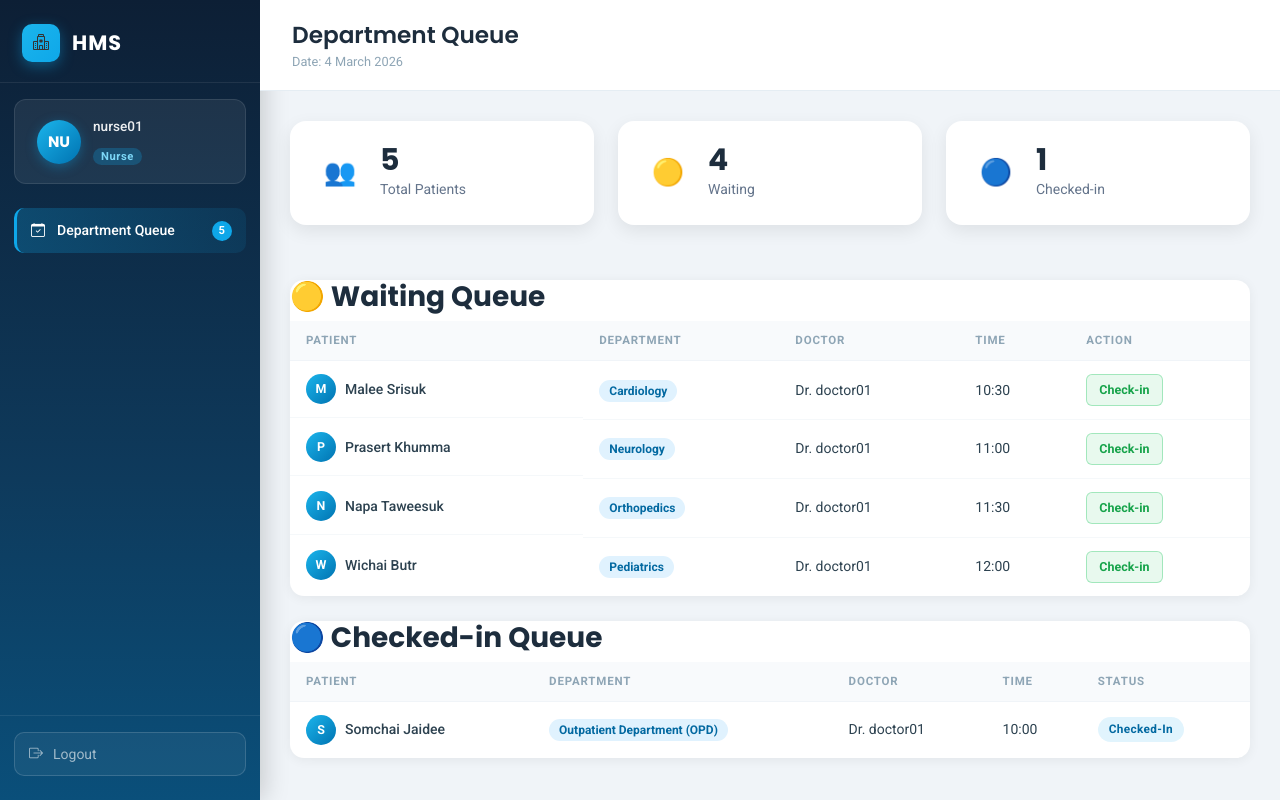
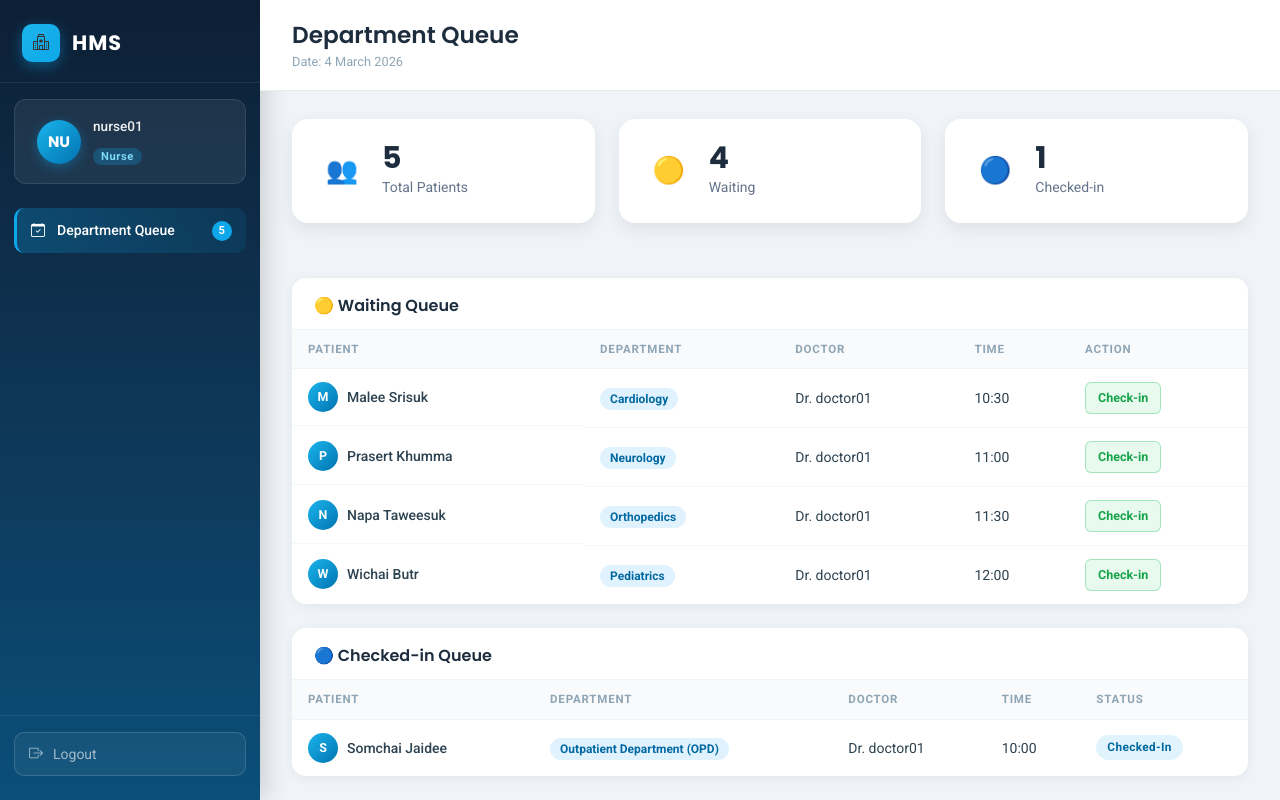
Before and after one commit to phongraphi998/hospitalweb, an Angular app: page /nurse in a window 1280 px wide. Built offline with nearby package versions, Linux system fonts and the light colour scheme.

Commit message:
add nurse feature

```diff
--- a/src/app/features/nurse/nurse.component.css
+++ b/src/app/features/nurse/nurse.component.css
@@ -329,6 +329,16 @@
 }
 
 /* ══════════════════════════════════
+   Queues Container
+══════════════════════════════════ */
+.dd-queues-container {
+  display: flex;
+  flex-direction: column;
+  gap: 24px;
+  margin-bottom: 20px;
+}
+
+/* ══════════════════════════════════
    Table Card
 ══════════════════════════════════ */
 .dd-table-card {
@@ -336,6 +346,20 @@
   border-radius: 14px;
   box-shadow: 0 2px 12px rgba(0,0,0,0.06);
   overflow: hidden;
+  display: flex;
+  flex-direction: column;
+  max-height: 500px;
+}
+
+.dd-table-card h3 {
+  font-family: 'Poppins', sans-serif;
+  font-size: 1rem;
+  font-weight: 600;
+  color: #1d2d3d;
+  margin: 0;
+  padding: 18px 22px 14px;
+  border-bottom: 1px solid #f0f4f8;
+  flex-shrink: 0;
 }
 
 .dd-table-header {
@@ -367,6 +391,14 @@
   width: 100%;
   border-collapse: collapse;
   font-size: 0.875rem;
+  flex: 1;
+  overflow-y: auto;
+}
+
+.dd-table thead {
+  position: sticky;
+  top: 0;
+  z-index: 10;
 }
 
 .dd-table thead tr {
@@ -1190,3 +1222,20 @@ flex:1;
   font-size:14px;
   color:#64748b;
 }
+/* ทำให้หน้า dashboard เลื่อนได้ */
+
+.dd-main{
+  height:100vh;
+  display:flex;
+  flex-direction:column;
+}
+
+.dd-content{
+  flex:1;
+  overflow-y:auto;
+  padding:28px 32px;
+}
+.dd-layout{
+  height:100vh;
+  overflow:hidden;
+}
--- a/src/app/features/nurse/nurse.component.html
+++ b/src/app/features/nurse/nurse.component.html
@@ -90,6 +90,9 @@
 </div>
 
 
+<!-- QUEUES CONTAINER -->
+<div class="dd-queues-container">
+
 <!-- WAITING QUEUE -->
 <div class="dd-table-card">
 
@@ -149,7 +152,7 @@ Check-in
 
 
 <!-- CHECKED IN QUEUE -->
-<div class="dd-table-card">
+<div class="dd-table-card dd-checked-queue">
 
 <h3>🔵 Checked-in Queue</h3>
 
@@ -202,6 +205,7 @@ Checked-in
 
 </div>
 
+</div>
 
 </div>
 
```
